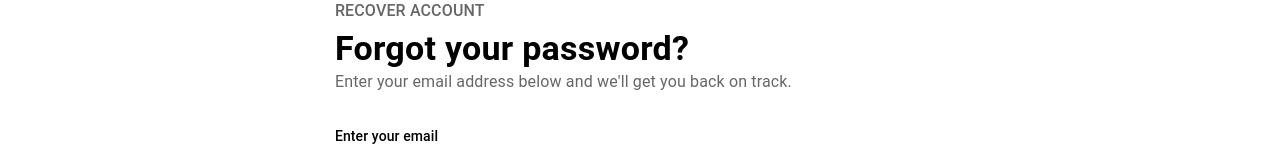
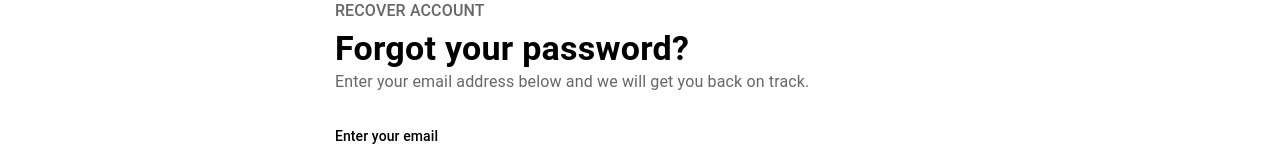
Before and after one commit to IT-Project-Team-70/IT-Project, a React (Create React App) app in the folder front-end/: page /dev/test/3 in a window 1280 px wide. Shown: the part 191-351 px from the top of the page. Built offline with nearby package versions, Linux system fonts and the light colour scheme.

Commit message:
create forgotPassword page

```diff
--- a/front-end/src/containers/developing/test3/index.js
+++ b/front-end/src/containers/developing/test3/index.js
@@ -37,7 +37,7 @@ const Test3 = (props) => {
             Forgot your password?
           </Typography>
           <Typography color="text.secondary">
-            Enter your email address below and we'll get you back on track.
+            Enter your email address below and we will get you back on track.
           </Typography>
         </Box>
         <form>
```
